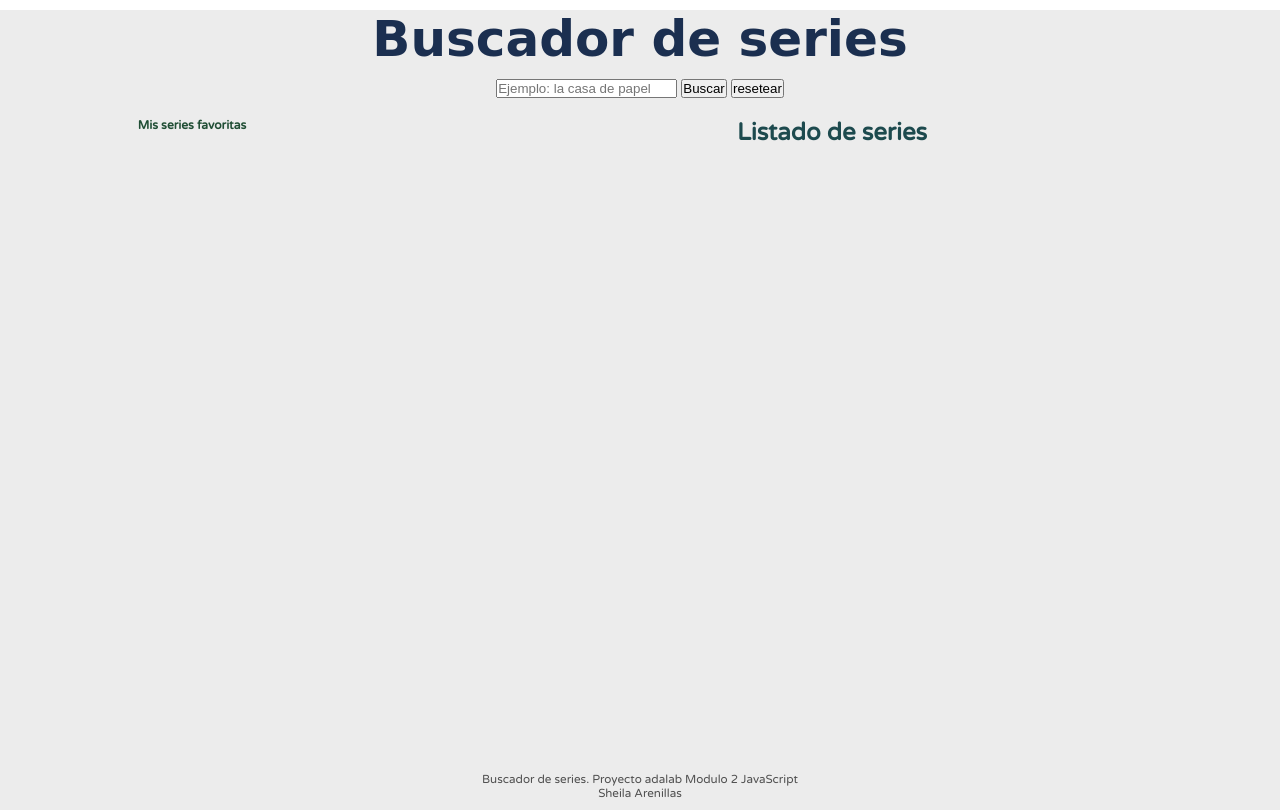
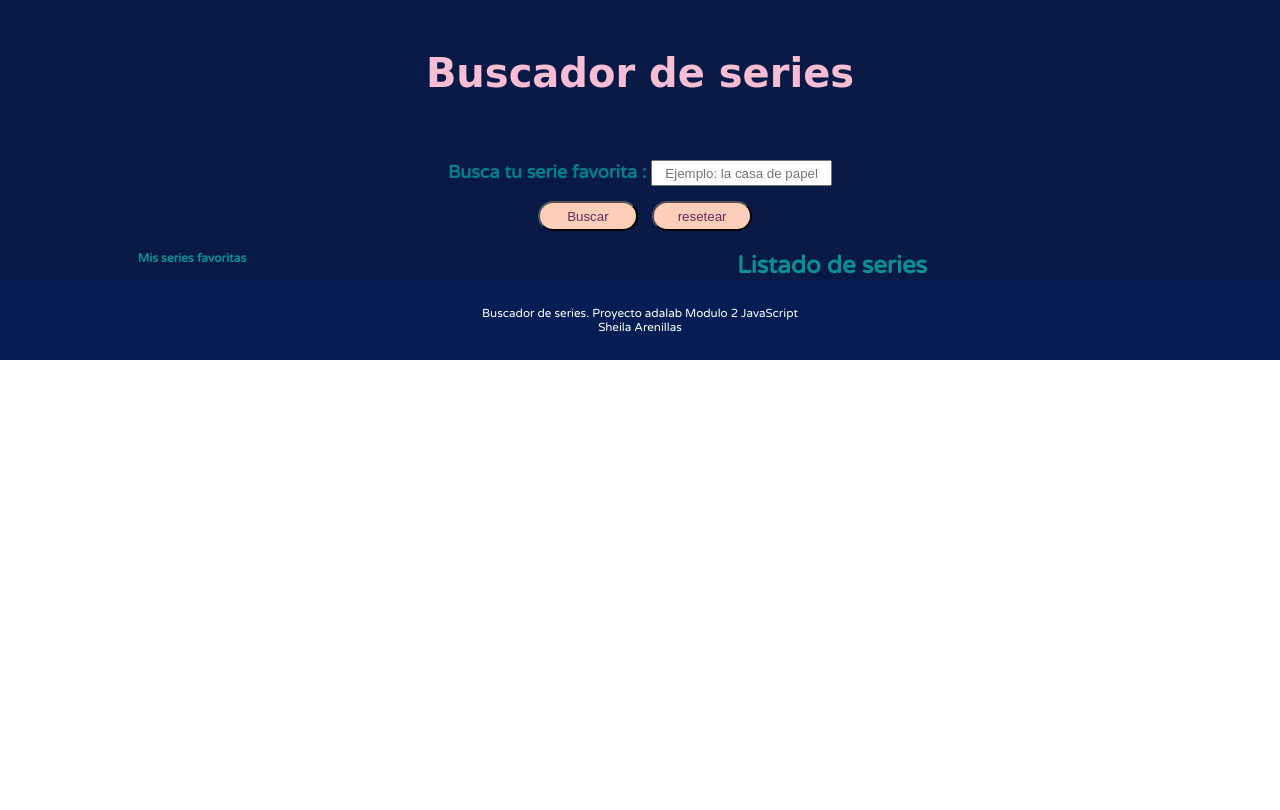
Before and after one commit to Adalab/modulo-2-evaluacion-final-Sheiilaa, a website: page docs/index.html in a window 1280 px wide. Drawn offline with Linux system fonts and the light colour scheme; a web font is replaced by a local one.

Commit message:
Update docs

```diff
--- a/docs/assets/css/layout/main.css
+++ b/docs/assets/css/layout/main.css
@@ -1 +1 @@
-.results{padding-top:20px;display:flex;flex-direction:row;justify-content:space-around}.favorites{font-size:8px;color:#204e35;width:20vw}.films{color:#1d4a4e;width:60vw}
+.form{display:flex;flex-direction:column}.container{padding-bottom:15px}.label{color:#017f8b;font-weight:600;font-size:18px}.search__films{height:26px;text-align:center}.button{color:#5a2f55;width:100px;height:30px;margin-left:10px;background-color:#feceba;border-radius:21px}.button:hover{color:white;transform:scale(1.2);background-color:#c391c5}.results{padding-top:20px;display:flex;flex-direction:row;justify-content:space-around}.favorites{font-size:8px;color:#098f94;width:20vw}.films{color:#098f94;width:60vw}
--- a/docs/assets/css/main.css
+++ b/docs/assets/css/main.css
@@ -1 +1 @@
-*{margin:0;padding:0;box-sizing:border-box}h1,h2,h3,h4,h5,h6,p,ul{margin:0;padding:0}.results{padding-top:20px;display:flex;flex-direction:row;justify-content:space-around}.favorites{font-size:8px;color:#204e35;width:20vw}.films{color:#1d4a4e;width:60vw}.page{height:100vh;width:100vw;background:#ececec;font-family:"Varela Round", sans-serif;text-align:center}.tittle{font-size:50px;color:#1b2f50;font-family:"Rampart One", cursive;text-align:center;margin-top:10px;margin-bottom:10px}.footer{position:fixed;left:0;bottom:0;width:100vw;font-size:14px;color:#505050;display:flex;flex-direction:column;justify-content:center;align-items:center}.main__list{padding-left:2rem;padding-bottom:20px}.image{width:100px}.favorito{background-color:#5b78a7;color:white;border-radius:10px;margin-bottom:10px;margin-right:10px}.list_favoritos{list-style:none;padding-top:20px}.div_favoritos{display:flex;flex-direction:column;align-items:center;justify-content:center}.title_favoritos{font-size:18px}.img_favoritos{width:90px;height:135px;padding-top:10px}
+*{margin:0;padding:0;box-sizing:border-box}h1,h2,h3,h4,h5,h6,p,ul{margin:0;padding:0}.form{display:flex;flex-direction:column}.container{padding-bottom:15px}.label{color:#017f8b;font-weight:600;font-size:18px}.search__films{height:26px;text-align:center}.button{color:#5a2f55;width:100px;height:30px;margin-left:10px;background-color:#feceba;border-radius:21px}.button:hover{color:white;transform:scale(1.2);background-color:#c391c5}.results{padding-top:20px;display:flex;flex-direction:row;justify-content:space-around}.favorites{font-size:8px;color:#098f94;width:20vw}.films{color:#098f94;width:60vw}.tittle{height:20vh;font-size:40px;color:#f7bdd5;font-family:"Rampart One", cursive;text-align:center;padding-top:50px}.footer{height:10vh;background-color:#041d54;left:0;bottom:0;width:100vw;font-size:14px;color:white;display:flex;flex-direction:column;justify-content:center;align-items:center}.page{background-color:#091a46;font-family:"Varela Round", sans-serif;text-align:center;height:100%;width:100vw}.tittle_name{font-size:20px}.image{width:100px}.favorito{background-color:#5b78a7;color:white;border-radius:10px;margin-bottom:10px;margin-right:10px}.list_favoritos{list-style:none;padding-top:20px}.div_favoritos{display:flex;flex-direction:column;align-items:center;justify-content:center}.title_favoritos{font-size:18px}.img_favoritos{width:90px;height:135px;padding-top:10px}
--- a/docs/index.html
+++ b/docs/index.html
@@ -31,17 +31,22 @@
         <h1 class="tittle">Buscador de series</h1>
       </header>
 
-      <main>
-        <form action="GET" method="post">
+      <main class="main">
+        <form action="GET" method="post" class="form">
+          <div class="container">
+            <label for="peliculas" class="label"> Busca tu serie favorita : </label>
             <input
               type="text"
               name="Peliculas"
               id="peliculas"
               placeholder="Ejemplo: la casa de papel"
-            class="js_search-films"
+              class="js_search-films search__films"
             />
-          <input type="button" value="Buscar" class="js_button" />
-          <input type="reset" value="resetear" class="js_reset" />
+          </div>
+          <div>
+            <input type="button" value="Buscar" class="js_button button" />
+            <input type="reset" value="resetear" class="js_reset button" />
+          </div>
         </form>
 
         <section class="results">
```
Also changed, not shown: docs/assets/js/main.js (+1 -1 lines). Lines whose indentation alone changed are shown as unchanged.
